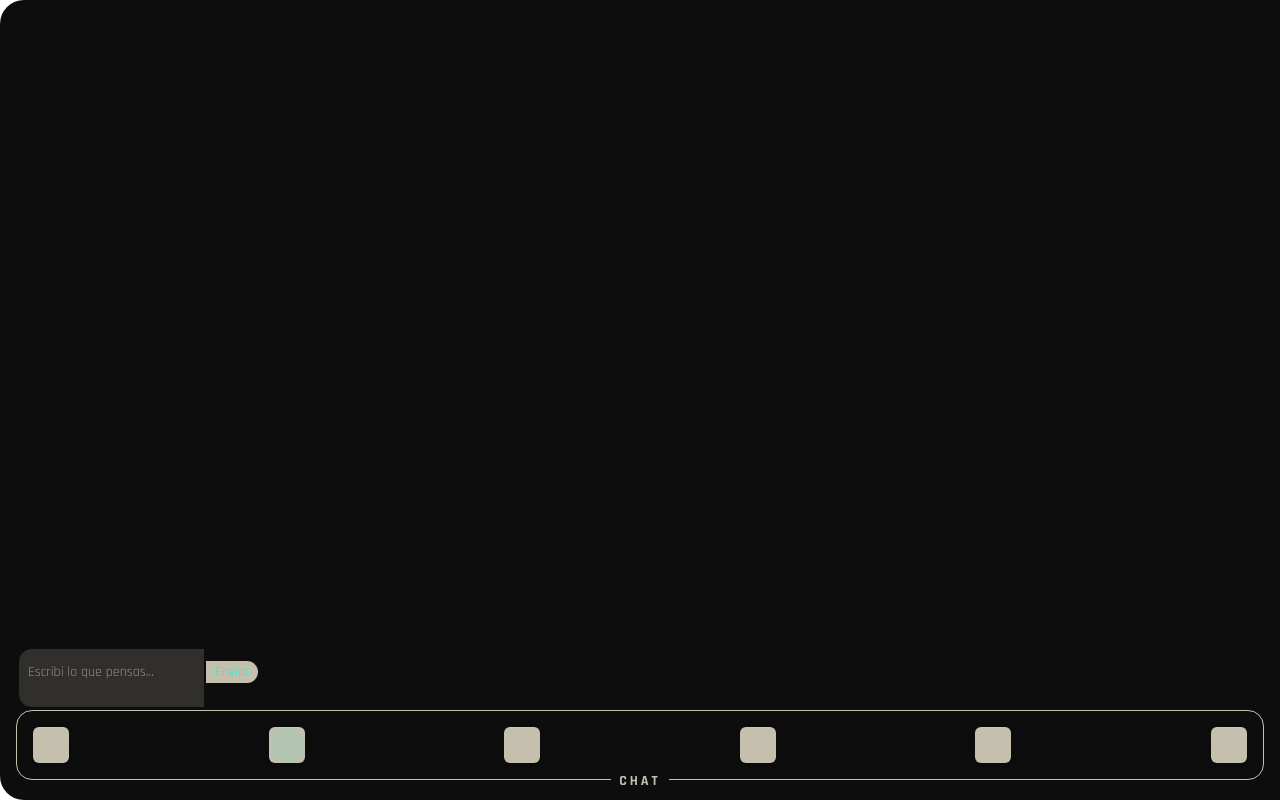
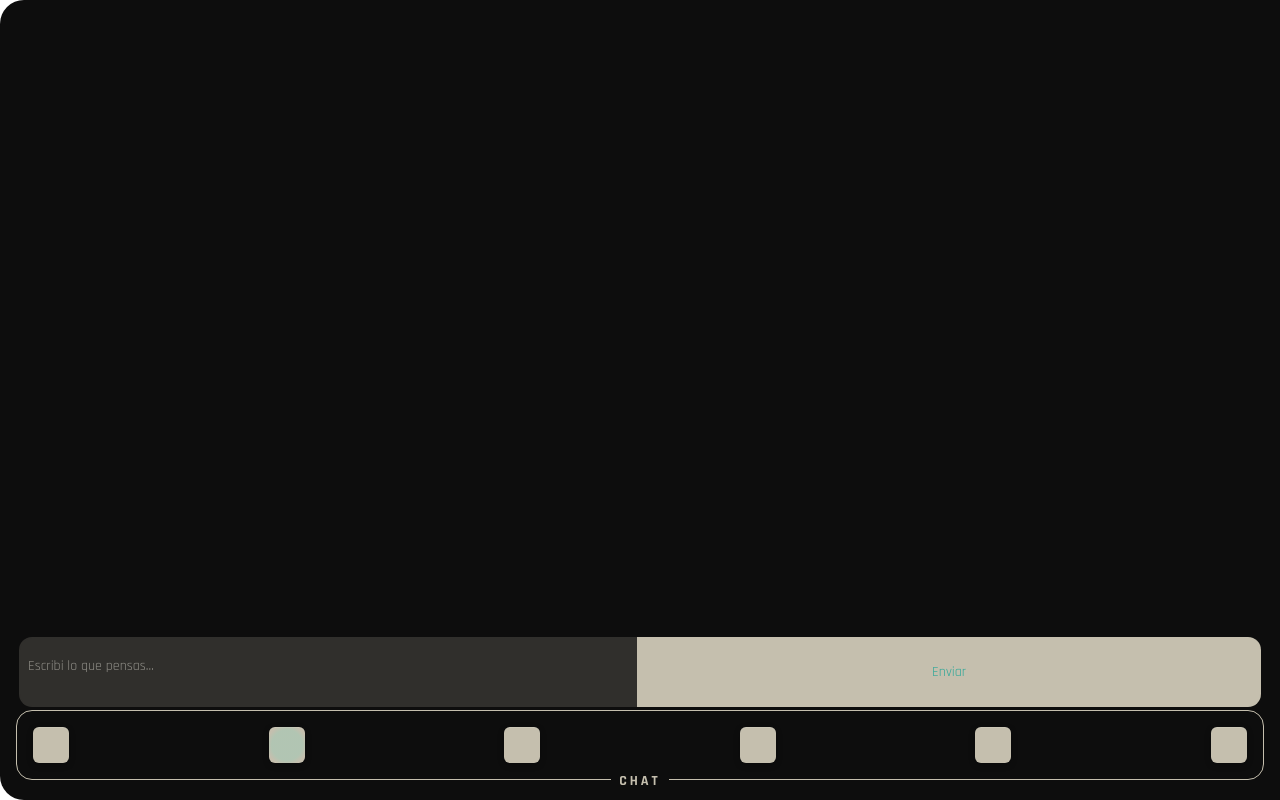
Before and after one commit to BNFLYD/WeztCode, a SvelteKit app in the folder frontend/: page / in a window 1280 px wide. Both pictures are taken after a click on the button 286 px from the left and 745 px from the top of the page. Built offline with nearby package versions, Linux system fonts and the light colour scheme; some icons are missing; a web font is replaced by a local one.

Commit message:
class check

```diff
--- a/frontend/src/routes/+page.svelte
+++ b/frontend/src/routes/+page.svelte
@@ -94,14 +94,14 @@
           <!-- Chat messages would go here -->
         </div>
         <div class="flex flex-col">
-          <div class="mt-auto pt-4 py-1 w-full">
+          <div class="mt-auto pt-4 py-1 w-full flex">
             <input
               type="text"
               placeholder="Escribi lo que pensas..."
-              class="w-9/10 px-2 pt-3 pb-6 bg-back rounded-l-xl text-sm text-print-contrast placeholder:text-print-contrast/50 outline-none ring-1 ring-back"
+              class="w-[90%] px-2 pt-3 pb-6 bg-back rounded-l-xl text-sm text-print-contrast placeholder:text-print-contrast/50 outline-none ring-1 ring-back"
             />
             <button
-              class="px-2 py-4.5 bg-accent-detail rounded-r-xl text-sm text-accent outline-none ring-1 ring-accent-detail"
+              class="w-[90%] px-3 py-6 bg-accent-detail rounded-r-xl text-sm text-accent/ outline-none ring-1 ring-accent-detail"
             >
               Enviar
             </button>
```
